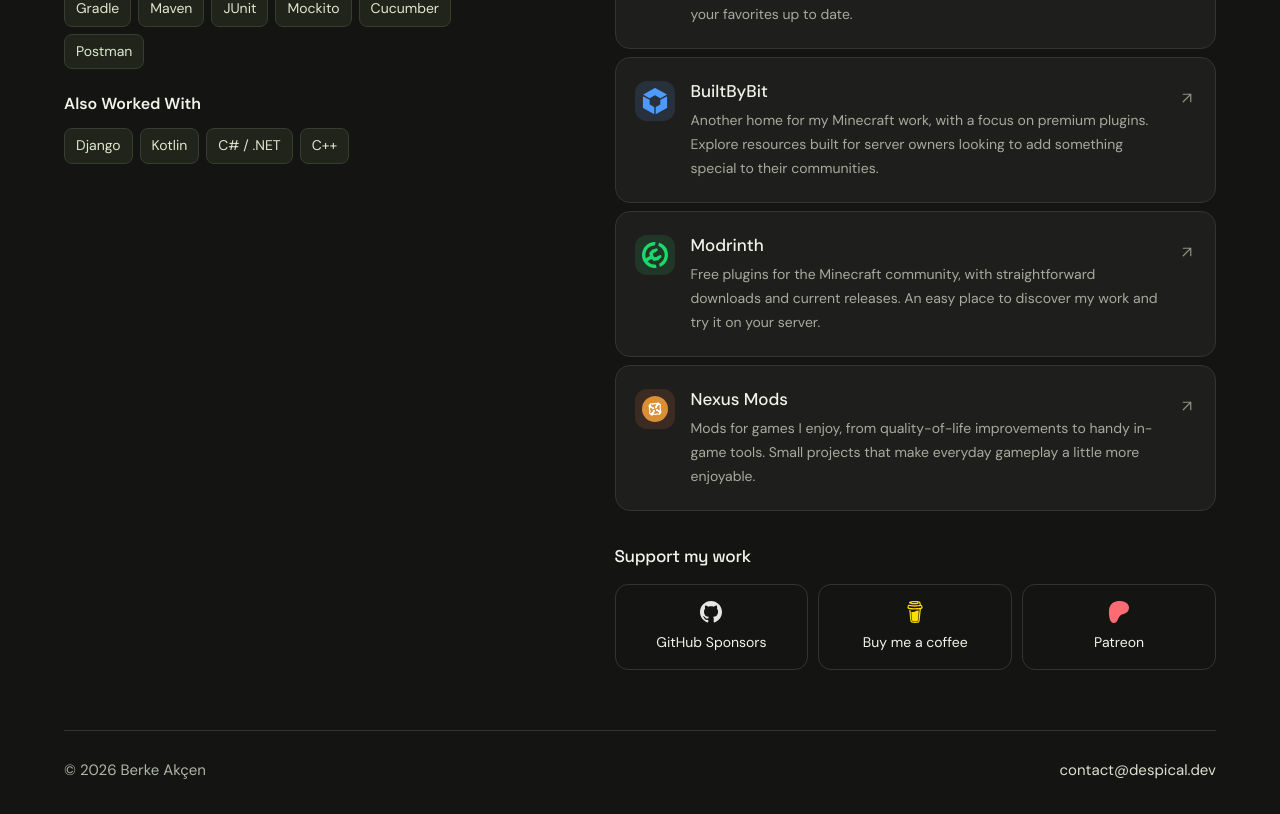
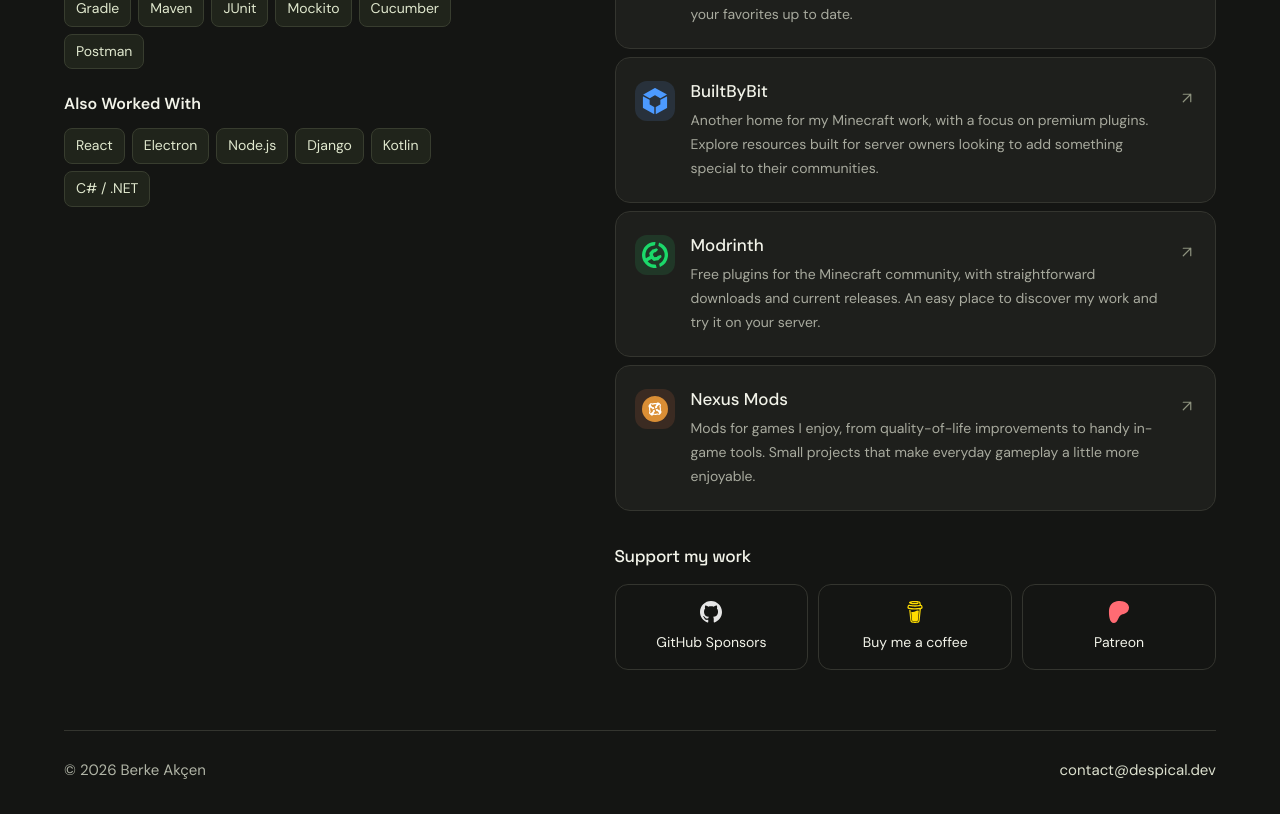
Before and after one commit to Despical/LinkTree, a React (Vite) app: page / in a window 1280 px wide. Shown: the part 1560-2374 px from the top of the page. Built offline with nearby package versions, Linux system fonts and the light colour scheme.

Commit message:
Update familiar technologies with launcher stack

```diff
--- a/src/App.tsx
+++ b/src/App.tsx
@@ -224,10 +224,12 @@
               <div className="stack-group">
                 <h3>Also Worked With</h3>
                 <div className="tech-tags">
+                  <span>React</span>
+                  <span>Electron</span>
+                  <span>Node.js</span>
                   <span>Django</span>
                   <span>Kotlin</span>
                   <span>C# / .NET</span>
-                  <span>C++</span>
                 </div>
               </div>
             </section>
```
